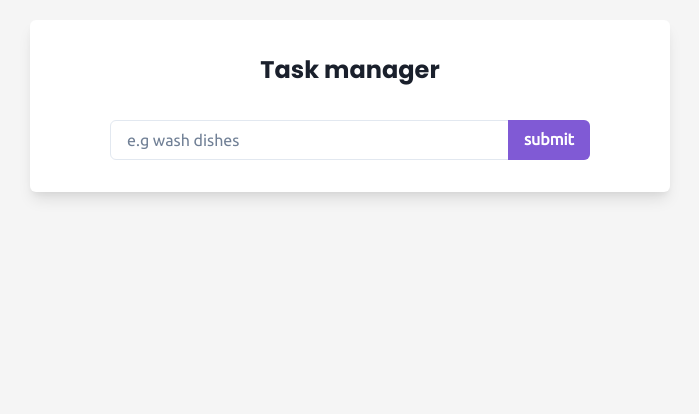
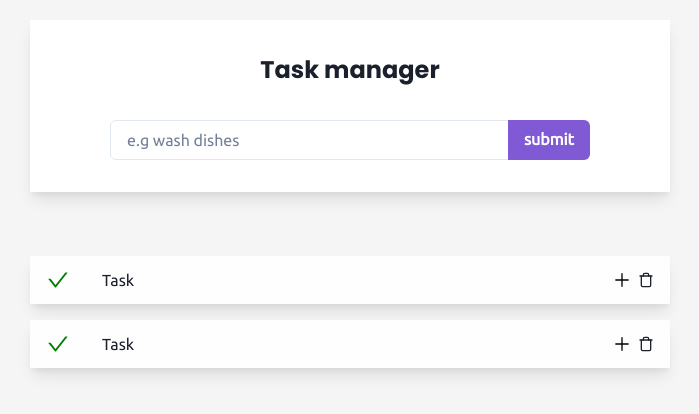
Before and after one commit to euliveiras/node-express-course, a Next.js app in the folder task-manager/task-manager-frontend/: page / in a window 1280 px wide. Shown: the part 108-522 px from the top of the page, without its empty margins (290-989 px from the left). Built offline with nearby package versions, Linux system fonts and the light colour scheme.

Commit message:
feat: created task component

```diff
--- a/task-manager/task-manager-frontend/package.json
+++ b/task-manager/task-manager-frontend/package.json
@@ -17,7 +17,8 @@
     "framer-motion": "^6",
     "next": "12.1.6",
     "react": "18.1.0",
-    "react-dom": "18.1.0"
+    "react-dom": "18.1.0",
+    "react-icons": "^4.3.1"
   },
   "devDependencies": {
     "@testing-library/jest-dom": "^5.16.4",
--- a/task-manager/task-manager-frontend/src/components/Form.tsx
+++ b/task-manager/task-manager-frontend/src/components/Form.tsx
@@ -15,7 +15,7 @@ import React from "react";
 export const Form = () => {
   return (
     <Box w={"100%"}>
-      <Formik initialValues={{ task: "" }} onSubmit={() => console.log("Olá")}>
+      <Formik initialValues={{ task: "" }} onSubmit={(value) => console.log(value)}>
         {({ handleSubmit, errors, touched }) => (
           <VStack spacing={8} py={8} mx={20} as="form" onSubmit={handleSubmit}>
             <Text fontFamily={"heading"} fontWeight={"700"} fontSize={24}>
--- /dev/null
+++ b/task-manager/task-manager-frontend/src/components/Task.tsx
@@ -0,0 +1,40 @@
+import {
+  Box,
+  Button,
+  Center,
+  Flex,
+  FormControl,
+  FormErrorMessage,
+  Icon,
+  Input,
+  InputGroup,
+  InputRightElement,
+  Text,
+  VStack,
+} from "@chakra-ui/react";
+import { FiTrash } from "react-icons/fi";
+import { GrAdd } from "react-icons/gr";
+import { AiOutlineCheck } from "react-icons/ai";
+
+export const Task = () => {
+  return (
+    <Flex
+      justify={"space-between"}
+      boxShadow={"lg"}
+      w="100%"
+      align={"center"}
+      h={12}
+      bgColor="whiteAlpha.900"
+      borderRadius={"sm"}
+    >
+      <Center pl={4}>
+        <Icon as={AiOutlineCheck} color={"green"} mr={8} boxSize={6} />
+        <Text>Task</Text>
+      </Center>
+      <Center pr={4}>
+        <Icon as={GrAdd} color={"green"} />
+        <Icon as={FiTrash} ml={2} />
+      </Center>
+    </Flex>
+  );
+};
--- a/task-manager/task-manager-frontend/src/pages/index.tsx
+++ b/task-manager/task-manager-frontend/src/pages/index.tsx
@@ -1,17 +1,27 @@
 import type { NextPage } from "next";
-import {
-  Box, Flex,
-} from "@chakra-ui/react";
+import { Box, Flex, VStack } from "@chakra-ui/react";
 import { Form } from "../components/Form";
+import { Task } from "../components/Task";
 
 const Home: NextPage = () => {
   return (
-    <Flex
-      justifyContent={"center"}
-    >
-      <Box w={640} mt={32} bgColor={"#FFFFFF"} boxShadow={"lg"} borderRadius={"md"}>
-        <Form/>
-      </Box>
+    <Flex justifyContent={"center"}>
+      <VStack spacing={16}>
+        <Box
+          w={640}
+          mt={32}
+          bgColor={"#FFFFFF"}
+          boxShadow={"lg"}
+          borderRadius={"bs"}
+        >
+          <Form />
+        </Box>
+
+        <VStack w={640}  spacing={4} >
+          <Task />
+          <Task />
+        </VStack>
+      </VStack>
     </Flex>
   );
 };
```
Also changed, not shown: 1 other file (tests, documents, lock files or other folders).
